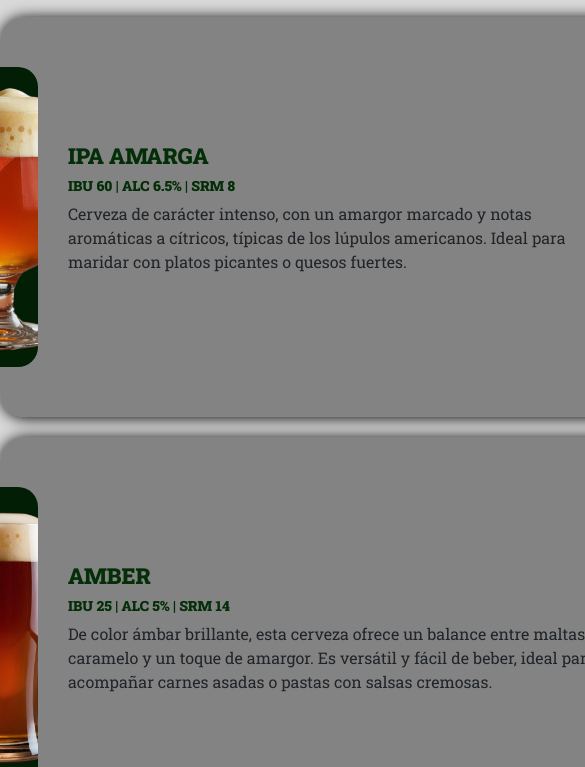
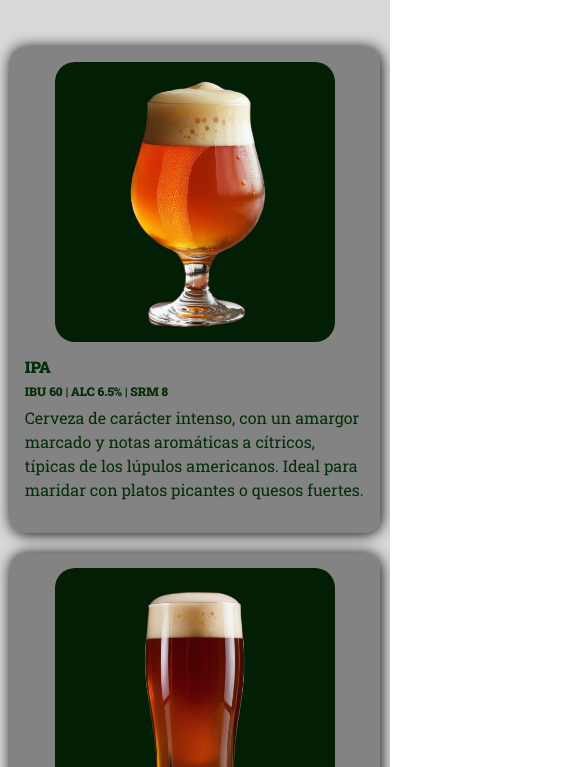
Before and after one commit to silvio-acevedo/entrega-dos, a website: page page/cerveza.html in a window 390 px wide. Shown: the part 204-971 px from the top of the page, 585 px wide, since content can reach past the window. Drawn offline with nearby package versions, Linux system fonts and the light colour scheme.

Commit message:
finalizado

```diff
--- a/package.json
+++ b/package.json
@@ -15,5 +15,9 @@
     "url": "https://github.com/silvio-acevedo/entrega-dos/issues"
   },
   "homepage": "https://github.com/silvio-acevedo/entrega-dos#readme",
+  "dependencies": {
+    "hamburgers": "^1.2.1"
+  },
+  "devDependencies": {},
   "description": ""
 }
--- a/page/cerveza.html
+++ b/page/cerveza.html
@@ -61,7 +61,7 @@
     <div class="card-beer">
         <img src="../recursos/ipa.png" alt="Vaso de cerveza IPA con espuma densa, color dorado intenso y burbujas visibles, destacando su sabor amargo y afrutado característico.">
         <div>
-            <h2 class="text-beer">IPA AMARGA</h2>
+            <h2 class="text-beer">IPA</h2>
             <h3 class="text-beer-dos">IBU 60 | ALC 6.5% | SRM 8</h3>
             <p class="caracteristicas">Cerveza de carácter intenso, con un amargor marcado y notas aromáticas a cítricos, típicas de los lúpulos americanos. Ideal para maridar con platos picantes o quesos fuertes.</p>
         </div>
--- a/sass/general/_cervezas.scss
+++ b/sass/general/_cervezas.scss
@@ -1,11 +1,11 @@
 @import "../utilidades/mixin";
 
-/* COMIENZA CERVEAZAS */
+/* COMIENZA CERVEZAS */
 
 main{
-        h1{
-            margin-bottom: 10px;
-            font-size: 24px;
+    h1{
+        margin-bottom: 50px;
+        font-size: 24px;
     }
     .main-beer{
         @include display (flex, center, center);
@@ -44,8 +44,13 @@ main{
         color: $color-principal;
     }
     .text-beer-dos{
-        font-size: 14px;
+        font-size: 12px;
         font-weight: 900;
+        color: $color-principal;
+    }
+    .caracteristicas{
+        font-size: 16px;
+        font-weight: 400;
         color: $color-principal;
     }
 }
@@ -56,18 +61,12 @@ main{
         width: 80vw;
         padding: 30px;
         img{
-            width: 50%;
+            width: 60%;
             height: auto;
-            margin-left: 0;
-            margin-right: 0;
-            margin-bottom: 20px;
+            margin:0 auto 20px;
         }
         .text-beer{
             font-size: 20px;
-            text-align: center;
-        }
-        .text-beer-dos{
-            text-align: center;
         }
     }
 }
@@ -77,7 +76,7 @@ main{
         width: 90vw;
         padding: 20px;
         img{
-            width: 70%;
+            width: 80%;
             height: auto;
         }
         .card-beer{
@@ -88,3 +87,22 @@ main{
         }
     }
 }
+
+@media (max-width: 480px){
+    .card-beer{
+        width: 95vw;
+        padding: 15px;
+        border-radius: 15px;
+        img{
+            width: 100%;
+            height: auto;
+            margin-bottom: 15px;
+        }
+        .text-beer{
+            font-size: 16px;
+        }
+        .text-beer-dos{
+            font-size: 12px;
+        }
+    }
+}
--- a/sass/general/_header.scss
+++ b/sass/general/_header.scss
@@ -1,5 +1,13 @@
 @import "../utilidades/variables";
+@import "../utilidades/mixin";
 
+header{
+    nav{
+        .container-fluid{
+            margin: 0 20px;
+        }
+    }
+}
 .logo {
     margin: 0.5rem 0;
     width: 50px;
@@ -18,7 +26,6 @@
         color: $color-secundario;
     }
 }
-
 
 @media (min-width: 768px) {
     .logo {
--- a/sass/general/_reserva.scss
+++ b/sass/general/_reserva.scss
@@ -76,11 +76,13 @@ textarea {
     min-height: 100px;
 }
 
+div{
+    form{
         button {
             background-color: $color-secundario;
             color: $color-principal;
             cursor: pointer;
-    transition: background 0.3 ease;
+            transition: 0.3 ease;
             font-weight: bold;
             border: none;
             padding: 15px;
@@ -92,6 +94,10 @@ button {
                 font-weight: bold;
             }
         }
+
+    }
+}
+
 
 @media (max-width: 1024px){
     .form-reserva{
```
Also changed, not shown: index.html (+7 -11 lines), css/main.css, 1 other file. Lines whose indentation alone changed are shown as unchanged.
